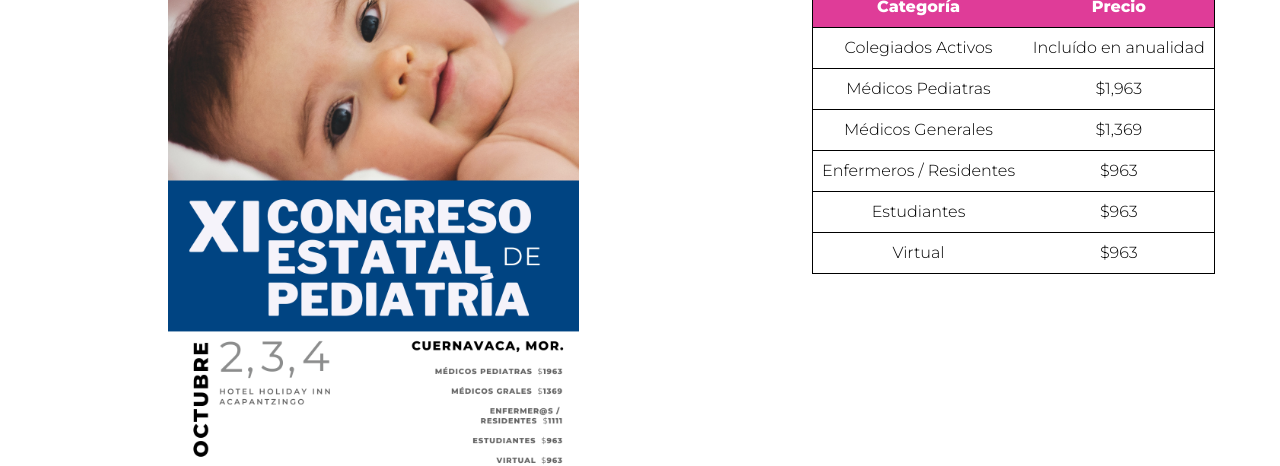
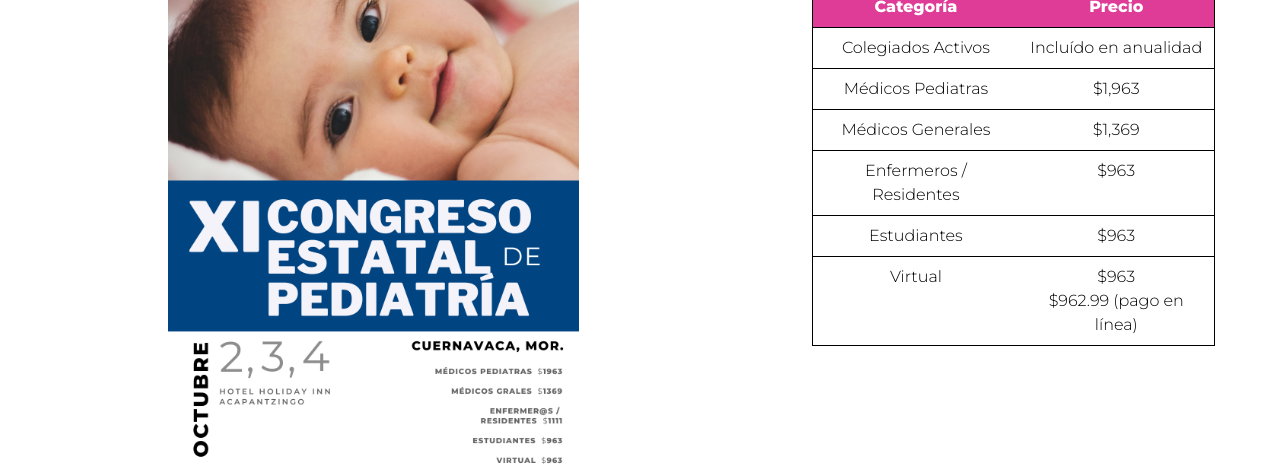
Before and after one commit to leyer96/CPM_Web, a plain HTML site: page index.html in a window 1280 px wide. Shown: the part 335-801 px from the top of the page. Drawn offline with nearby package versions, Linux system fonts and the light colour scheme; a script that the page names is missing.

Commit message:
Updated price for virtual congress to include Stripe's price

```diff
--- a/index.html
+++ b/index.html
@@ -96,7 +96,7 @@
               </tr>
               <tr>
                 <td>Virtual</td>
-                <td>$963</td>
+                <td>$963 <br> $962.99 (pago en línea)</td>
               </tr>
             </tbody>
           </table>
```
